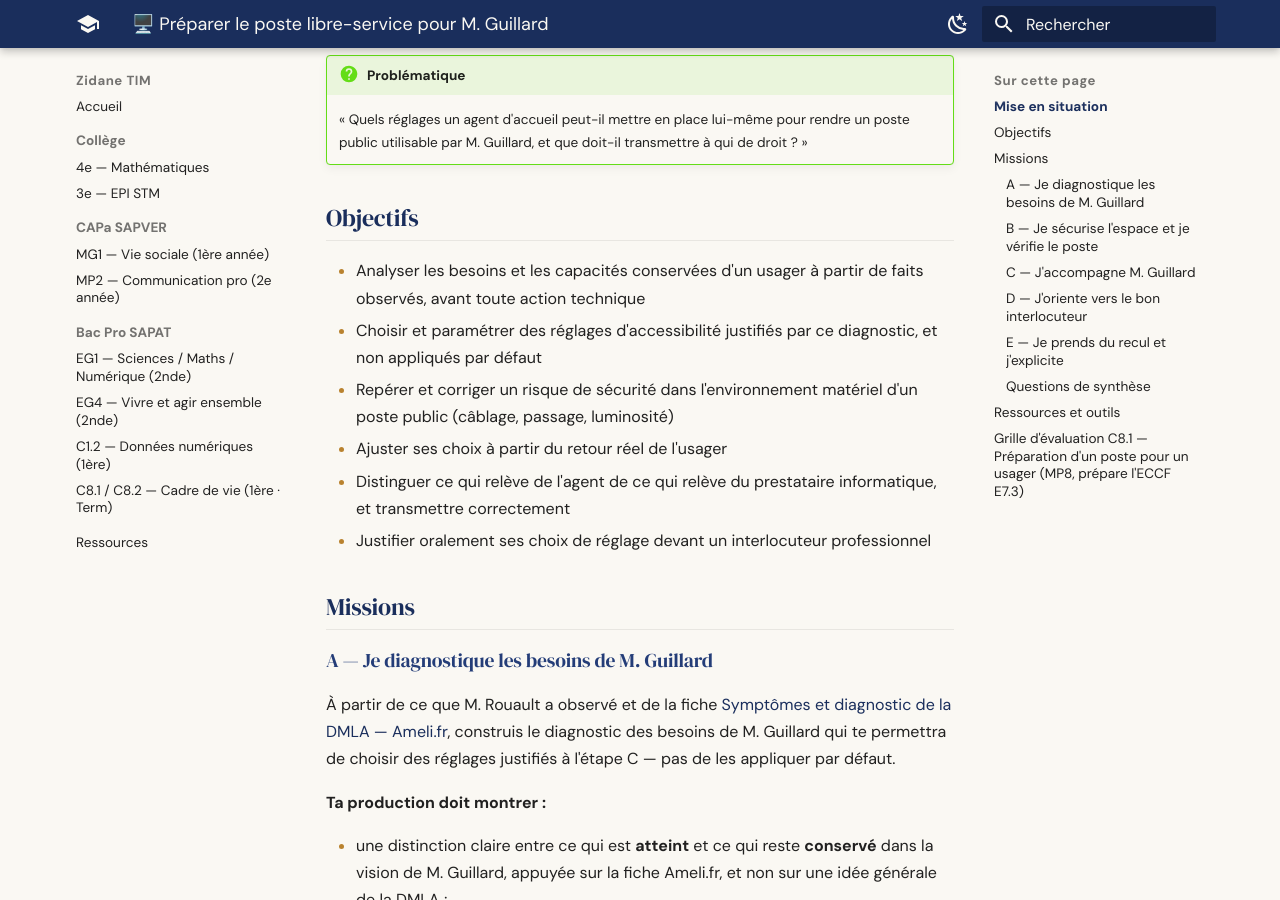
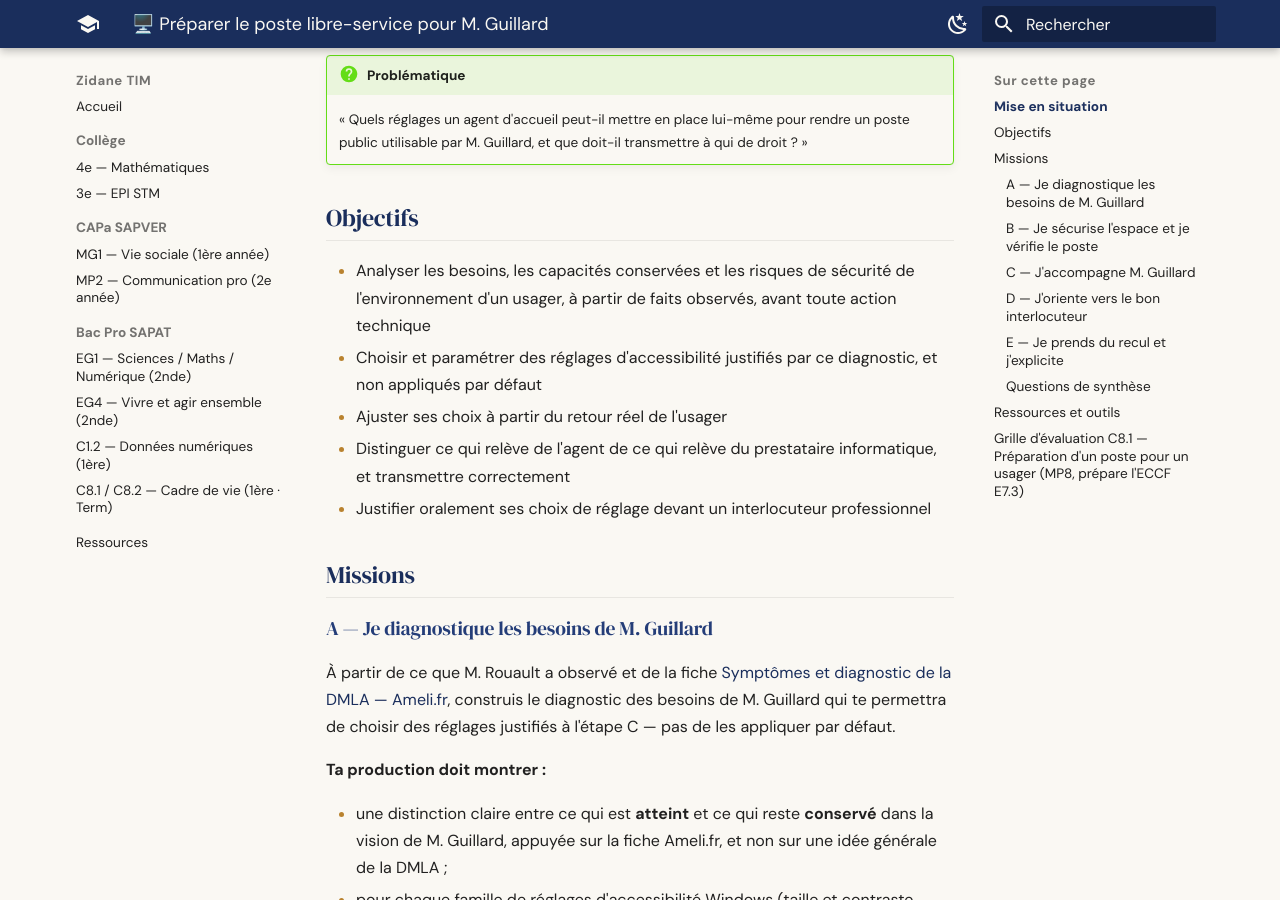
Before and after one commit to zidaneTim/zidane-tim, an MkDocs documentation site: the page built from docs/cours/sapat/activites/c81-c82/mise-en-service-poste-accessibilite.md, in a window 1280 px wide and 900 px high, scrolled down 1578 px. Built offline with MkDocs 1.6.1 and Material for MkDocs 9.7.7, drawn with Linux system fonts in a browser that asks for light colours.

Commit message:
MP8: auto-validation Checklist-Validation-Activite -- duree alignee sur le creneau reel 55 min (5 fiches), objectifs de mise-en-service-poste-accessibilite fusionnes de 6 a 5

```diff
--- a/docs/cours/sapat/activites/c81-c82/mise-en-service-poste-accessibilite.md
+++ b/docs/cours/sapat/activites/c81-c82/mise-en-service-poste-accessibilite.md
@@ -66,10 +66,9 @@ activité de ce type.
 
 ## Objectifs
 
-- Analyser les besoins et les capacités conservées d'un usager à partir de faits observés, avant toute action
-  technique
+- Analyser les besoins, les capacités conservées et les risques de sécurité de l'environnement d'un usager, à
+  partir de faits observés, avant toute action technique
 - Choisir et paramétrer des réglages d'accessibilité justifiés par ce diagnostic, et non appliqués par défaut
-- Repérer et corriger un risque de sécurité dans l'environnement matériel d'un poste public (câblage, passage, luminosité)
 - Ajuster ses choix à partir du retour réel de l'usager
 - Distinguer ce qui relève de l'agent de ce qui relève du prestataire informatique, et transmettre correctement
 - Justifier oralement ses choix de réglage devant un interlocuteur professionnel
```
Also changed, not shown: other parts of docs/cours/sapat/activites/c81-c82/mise-en-service-poste-accessibilite.md (+1 -1 lines), docs/cours/sapat/activites/c81-c82/charte-accompagnement-numerique.md (+1 -1 lines), docs/cours/sapat/activites/c81-c82/diagnostic-competences-numeriques-usager.md (+1 -1 lines), docs/cours/sapat/activites/c81-c82/gerer-conserver-ses-contenus.md (+1 -1 lines), docs/cours/sapat/activites/c81-c82/inclusion-numerique-illectronisme.md (+1 -1 lines).
